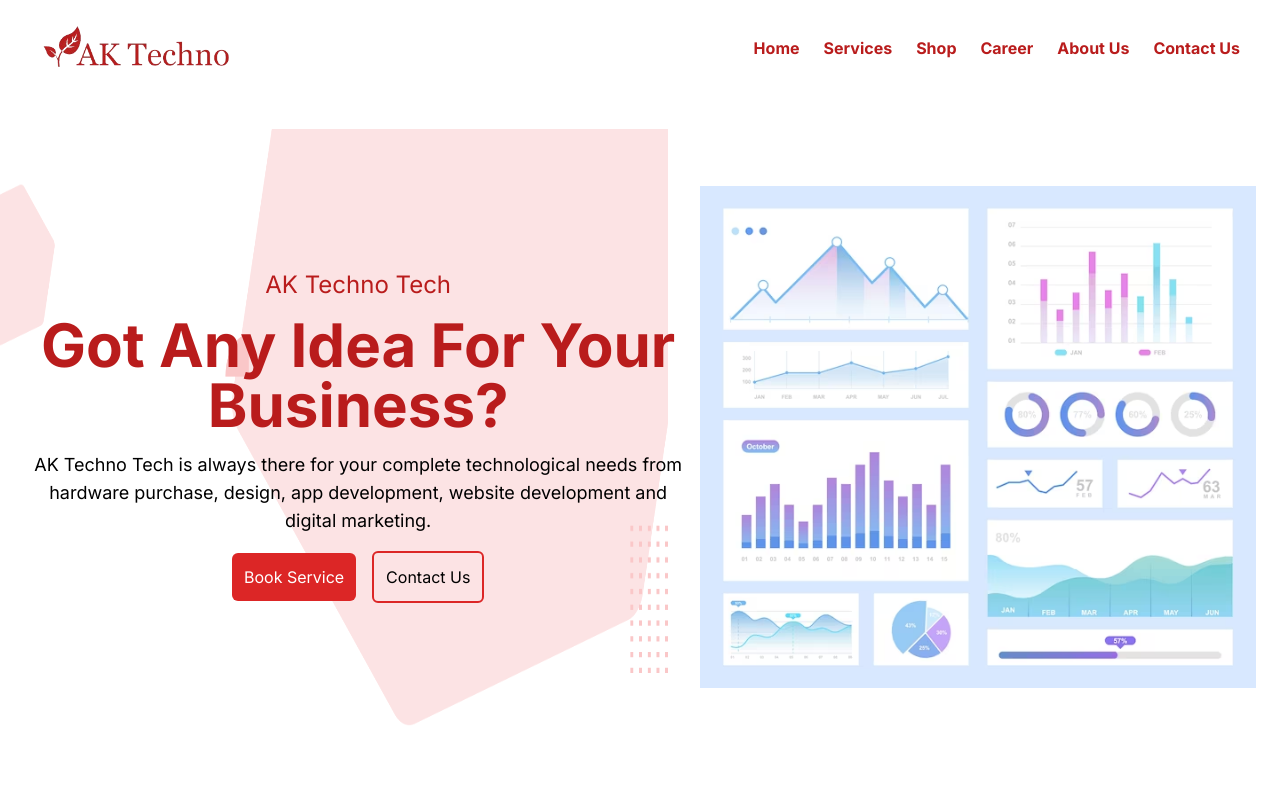
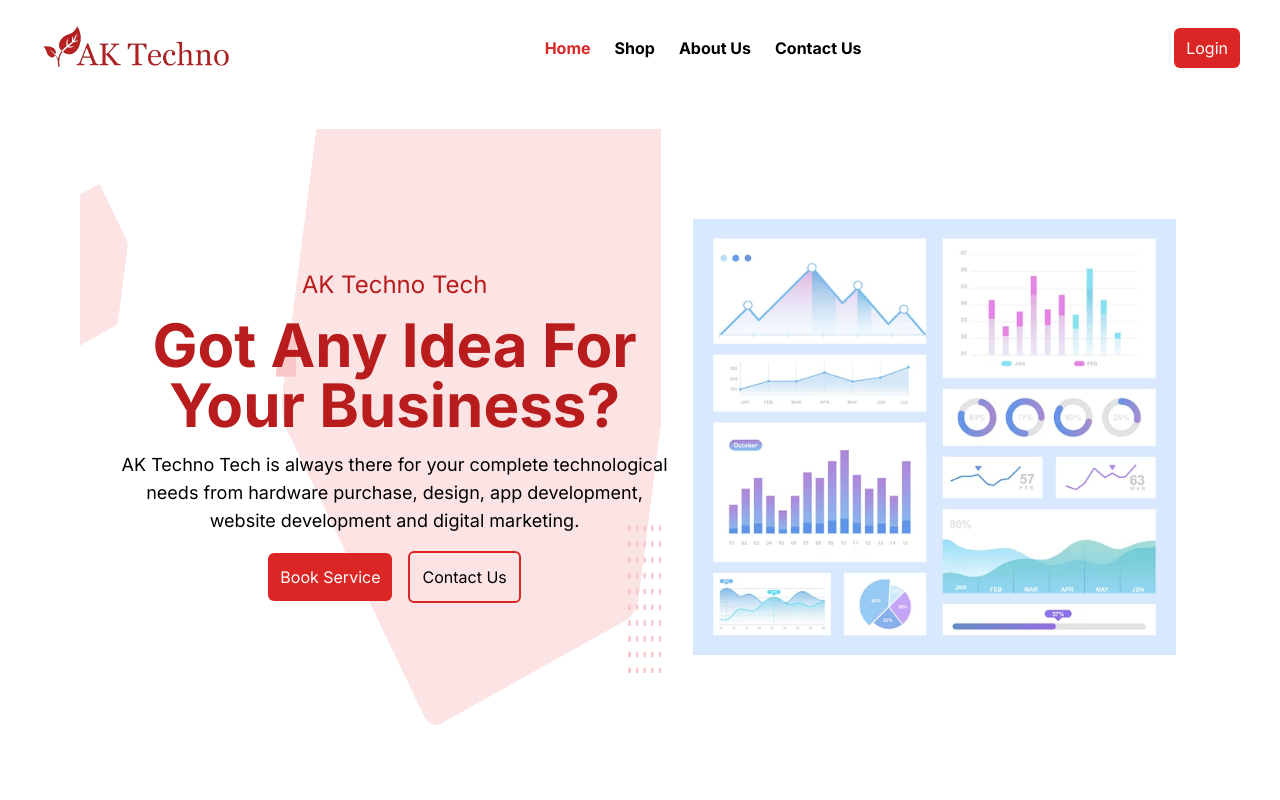
Before and after one commit to unique3900/AkTechno, a Next.js app in the folder client/: page / in a window 1280 px wide. Shown: the top 800 px of the page. Built offline with nearby package versions, Linux system fonts and the light colour scheme.

Commit message:
active page css and error page design

```diff
--- a/client/src/app/(Data)/navData.js
+++ b/client/src/app/(Data)/navData.js
@@ -5,19 +5,9 @@ export const navData=[
         url:'/'
     },
     {
-        id:2,
-        title:'Services',
-        url:'/services'
-    },
-    {
         id:3,
         title:'Shop',
         url:'/shop'
-    },
-    {
-        id:4,
-        title:'Career',
-        url:'/career'
     },
     {
         id:5,
--- a/client/src/app/(components)/layout/Navbar.js
+++ b/client/src/app/(components)/layout/Navbar.js
@@ -6,9 +6,12 @@ import { GiHamburgerMenu } from "react-icons/gi";
 import { IoMdClose } from "react-icons/io";
 
 import { useState } from "react";
+import { usePathname } from "next/navigation";
 
 const Navbar = () => {
   const [navState, setNavstate] = useState(false);
+  const navPage=usePathname();
+  const currentPage=navPage.slice(1,navPage.length)
   return (
     <div className="w-full flex gap-4 justify-between items-center px-10 py-6">
       {/* Logo */}
@@ -23,9 +26,9 @@ const Navbar = () => {
       </div>
 
       {/* Desktop Nav Items */}
-      <div className="hidden lg:flex flex-row items-center gap-6 text-red-700 font-bold">
+      <div className="hidden lg:flex flex-row items-center gap-6 font-bold">
         {navData?.map((item, index) => (
-          <Link  href={item?.url} className="" key={index}>
+          <Link href={item?.url} className={`${item.url.slice(1,item.url.length)==currentPage||item.url==" "?'text-red-600':'text-black'}  hover:text-red-600 `} key={index}>
             {item?.title}
           </Link>
         ))}
@@ -42,10 +45,14 @@ const Navbar = () => {
       {/* Mobile Nav Items */}
       {navState && (
         <div className="z-20 min-h-screen absolute top-0 left-0 w-full bg-black/90 flex lg:hidden flex-col items-center justify-center gap-6">
-            <IoMdClose size={28} className="text-white hover:text-red-700 cursor-pointer" onClick={(e) => setNavstate(!navState)}/>
+          <IoMdClose
+            size={28}
+            className="text-white hover:text-red-700 cursor-pointer"
+            onClick={(e) => setNavstate(!navState)}
+          />
           {navData?.map((item, index) => (
             <Link
-              onClick={()=>setNavstate(!navState)}
+              onClick={() => setNavstate(!navState)}
               href={item?.url}
               className="text-white hover:text-red-700"
               key={index}
@@ -55,6 +62,8 @@ const Navbar = () => {
           ))}
         </div>
       )}
+
+      <Link href={"/"} className="px-3 py-2 bg-red-600  text-white cursor-pointer rounded-md hover:bg-black transition-colors ease-in-out duration-300" >Login</Link>
     </div>
   );
 };
--- /dev/null
+++ b/client/src/app/error.js
@@ -0,0 +1,20 @@
+"use client"
+import Link from 'next/link'
+import React from 'react'
+
+const error = () => {
+  return (
+    <div className='min-h-screen  flex flex-row items-center justify-center px-10'>
+        <img src="./error-page-image.png" alt="Error Imahe" className='w-[50%] object-cover' />
+        <div className="flex flex-col gap-8 items-center ">
+            <h3 className='text-6xl font-bold'>We are so sorry!</h3>
+            <p className="text-justify leading-8">Lorem ipsum dolor sit amet consectetur, adipisicing elit. Doloribus blanditiis, doloremque dolorum, tempore, nemo quibusdam porro impedit repellat ratione minima soluta unde. Quod, expedita? Laboriosam fugiat nostrum mollitia nulla perferendis?</p>
+
+            <Link href={'/'} className='px-3 py-2 bg-red-600 text-white cursor-pointer hover:bg-black rounded-md transition-all duration-500'>Redirect Me to Safe Place</Link>
+
+        </div>
+    </div>
+  )
+}
+
+export default error
--- a/client/src/app/page.js
+++ b/client/src/app/page.js
@@ -10,7 +10,7 @@ import Ctacounter from "./(components)/Ctacounter";
 
 const page = () => {
   return (
-    <div className="">
+    <div className="px-20">
       <Provider store={store}>
         <Hero />
         <Services />
--- a/client/src/app/shop/Components/ListProducts.js
+++ b/client/src/app/shop/Components/ListProducts.js
@@ -17,7 +17,7 @@ const ListProducts = () => {
   return (
     <div className="flex flex-row flex-wrap items-center justify-around gap-4 px-6 mt-6">
         {products?.map((item,index)=>(
-            <div className="flex flex-col gap-4 w-[27rem] shadow-md rounded-md p-4">
+            <div key={index} className="flex flex-col gap-4 w-[27rem] shadow-md rounded-md p-4">
               <img src={item.thumbnail} alt={item.title} className="h-[18rem] object-cover"/>
               <h3 className="text-2xl font-bold text-center">{item.title}</h3>
               <p className="">{item.description.slice(0,40)+"...."}</p>
--- a/client/src/app/shop/page.js
+++ b/client/src/app/shop/page.js
@@ -5,7 +5,9 @@ import {  fetchAllProductsAsync, selectProducts } from "../Redux/Product/Product
 import { store } from "../Redux/store";
 import ListProducts from "./Components/ListProducts";
 
+
 const page = () => {
+  // throw new Error("Ohhh")  //For testing
     const dispatch=useDispatch();
     const product=useSelector(selectProducts)
 
```
Also changed, not shown: client/public/error-page-image.png (added).
